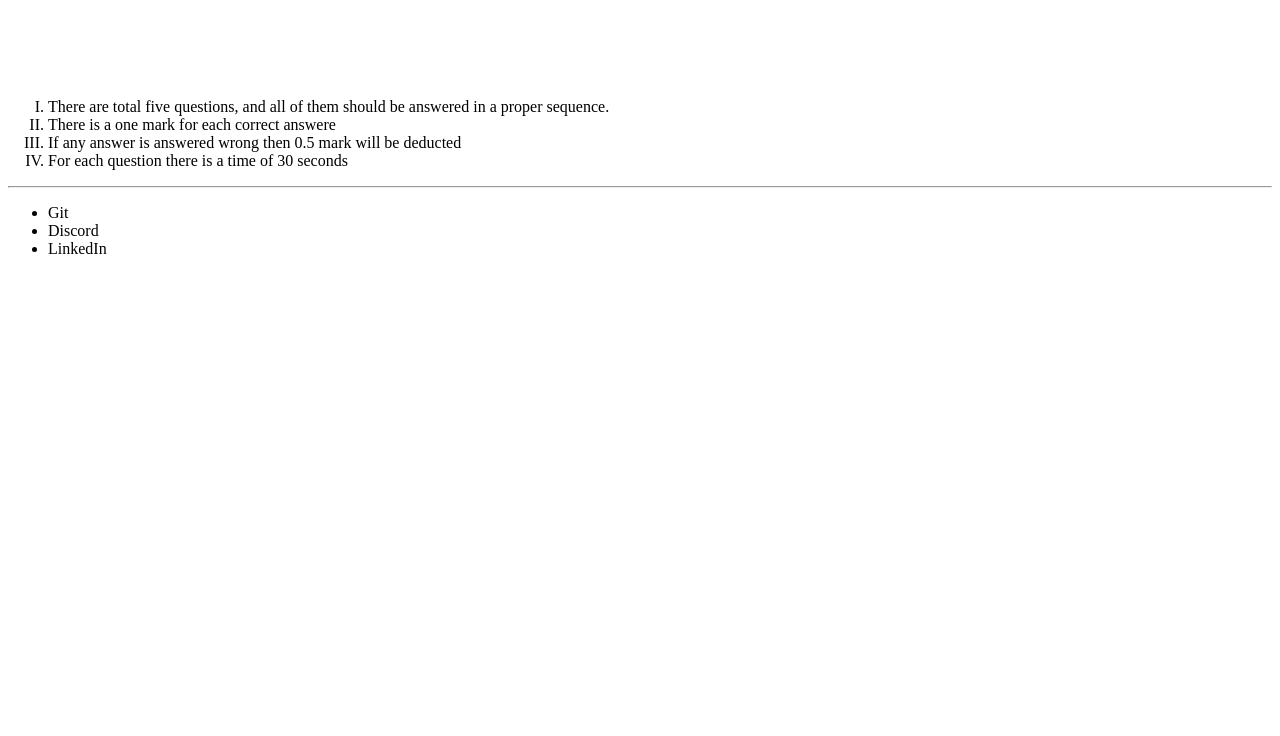
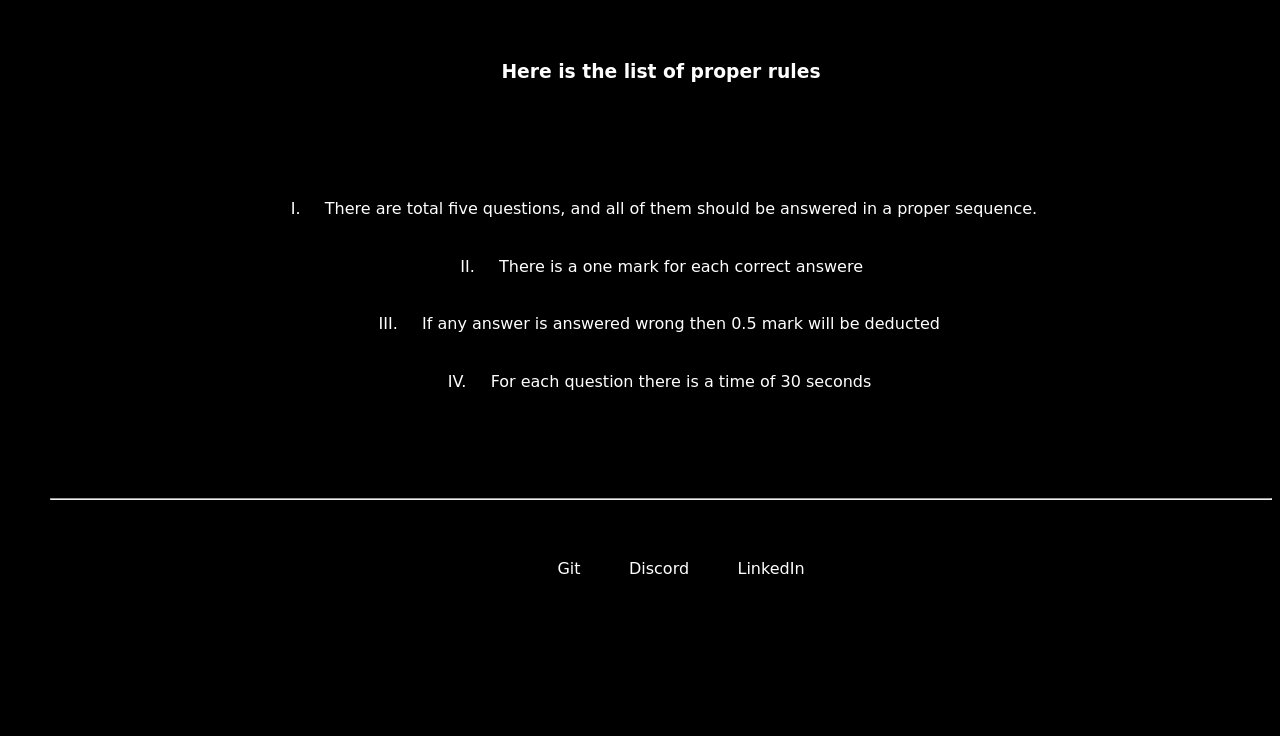
Before and after one commit to utkarshducoder/Quiz-Assignmnent, a plain HTML site: page rules/rules.html in a window 1280 px wide. Shown: the part 64-800 px from the top of the page. Drawn offline with Linux system fonts and the light colour scheme.

Commit message:
Update rules.html

```diff
--- a/rules/rules.html
+++ b/rules/rules.html
@@ -5,7 +5,7 @@
     <meta http-equiv="X-UA-Compatible" content="IE=edge">
     <meta name="viewport" content="width=device-width, initial-scale=1.0">
     <title>Rules</title>
-    <link rel="stylesheet" href="../Quiz styles/rules.css" class="css">
+    <link rel="stylesheet" href="./rules.css" class="css">
 </head>
 <body>
 
```
